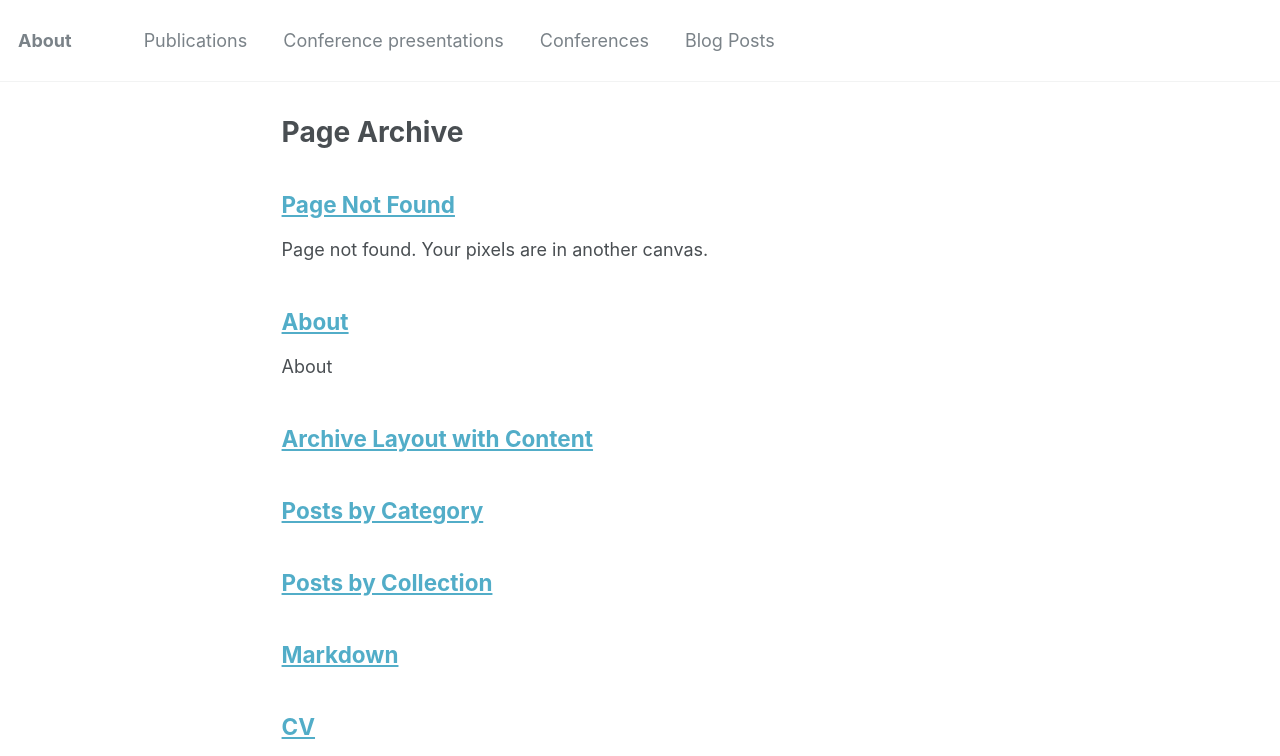
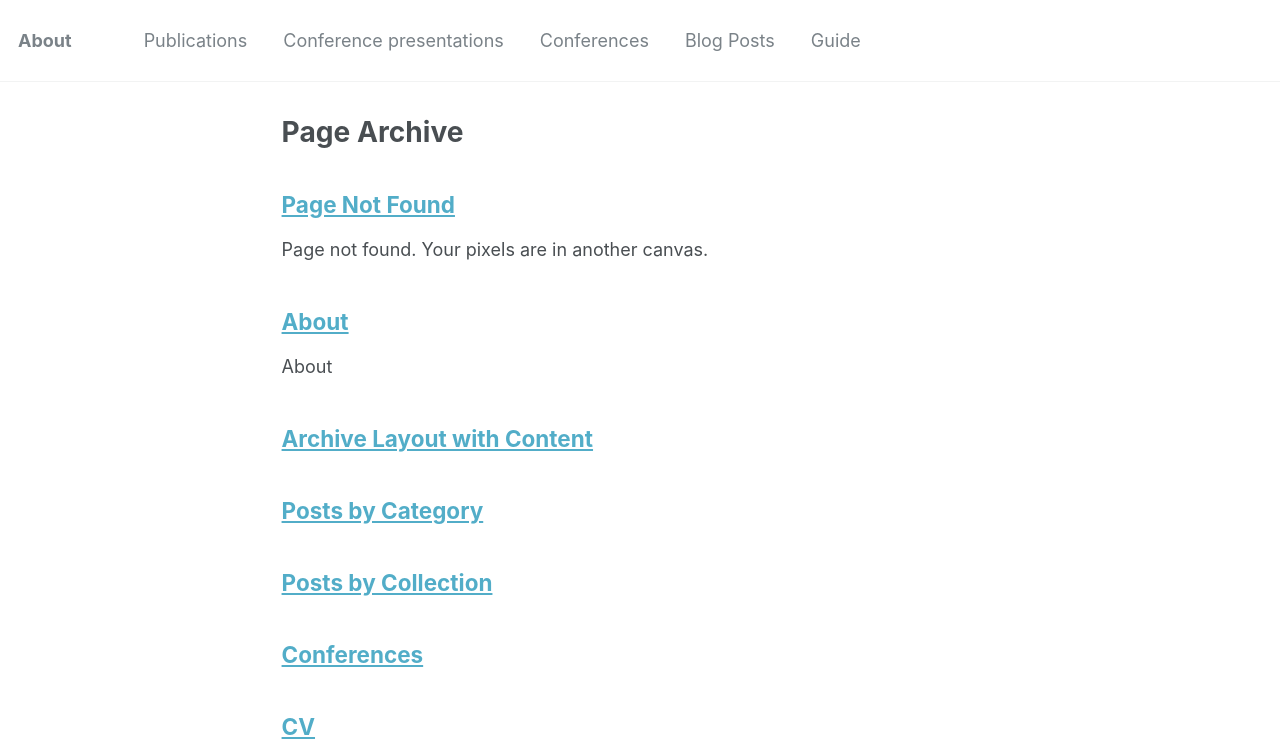
Before and after one commit to ivandam/ivandam.github.io, a Jekyll site: the page built from _pages/page-archive.html, in a window 1280 px wide. Shown: the top 756 px of the page. Built offline with Jekyll 4.4.1, drawn with Linux system fonts in a browser that asks for light colours.

Commit message:
try again

```diff
--- a/_data/navigation.yml
+++ b/_data/navigation.yml
@@ -21,5 +21,5 @@ main:
  # - title: "CV"
  #   url: /cv/
 
- # - title: "Guide"
- #   url: /markdown/
+  - title: "Guide"
+    url: /markdown/
--- a/_pages/conferences.md
+++ b/_pages/conferences.md
@@ -1,10 +1,10 @@
 ---
-permalink: /markdown/
-title: "Markdown"
+permalink: /conferences/
+title: "Conferences"
 author_profile: true
 redirect_from:
-  - /md/
-  - /markdown.html
+  - /conferences/
+  - /conferences.html
 ---
 
 ### Conferences!!!
```
